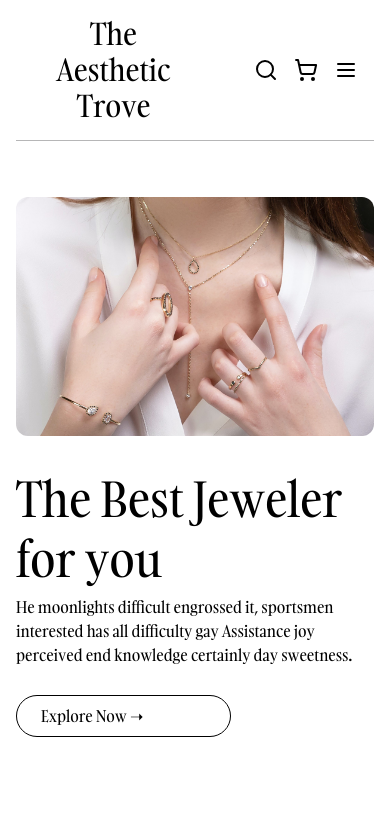
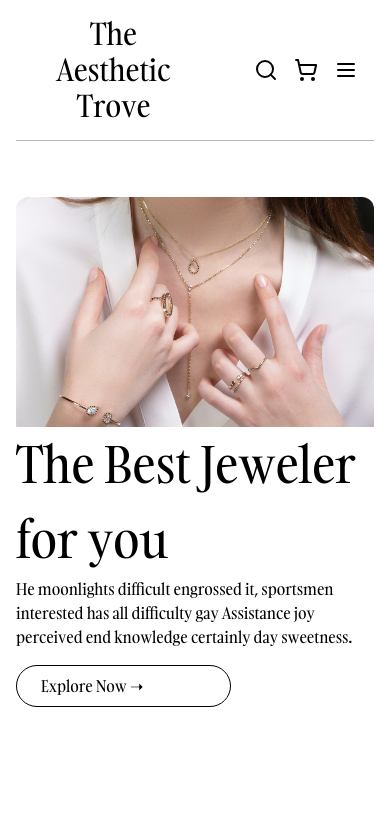
Before and after one commit to JaiThakur10/Theaesthetictrove, a React (Vite) app: page / in a window 390 px wide. Shown: the top 837 px of the page. Built offline with nearby package versions, Linux system fonts and the light colour scheme; a web font is replaced by a local one.

Commit message:
final fix?

```diff
--- a/src/components/HeroSection.jsx
+++ b/src/components/HeroSection.jsx
@@ -14,25 +14,25 @@ const HeroSection = () => {
   return (
     <section
       ref={ref}
-      className="flex md:flex-row  flex-col mt-14 h-[540px] md:h-[800px] relative overflow-hidden"
+      className="flex md:flex-row  flex-col mt-14 h-[510px] md:h-[800px] relative overflow-hidden"
     >
       {/* Left Side (30%) */}
       <div
-        className="flex-[0.3]   flex flex-col justify-center
+        className="flex-[0.3]    flex flex-col justify-center
 md:px-6 space-y-4 md:items-start items-center text-center md:text-left"
       >
         <div className="w-full md:w-auto flex items-center">
           <div
             className="w-full items-start md:w-auto h-auto md:h-[400px]
-    flex flex-col gap-3
+    flex flex-col md:gap-3
     md:absolute md:z-10 md:mt-0"
           >
             {" "}
             {/* ✅ Removed absolute for mobile, only applies on md */}
-            <span className="text-5xl text-left  md:text-7xl font-light">
+            <span className="text-[50px] text-left  md:text-7xl font-light">
               The Best Jeweler
             </span>
-            <span className="text-5xl md:text-7xl font-light ">for you</span>
+            <span className="text-[50px] md:text-7xl font-light ">for you</span>
             <span className="mt-4 text-sm md:text-base hidden md:inline">
               He moonlights difficult engrossed it, sportsmen interested has all
               difficulty gay
```
